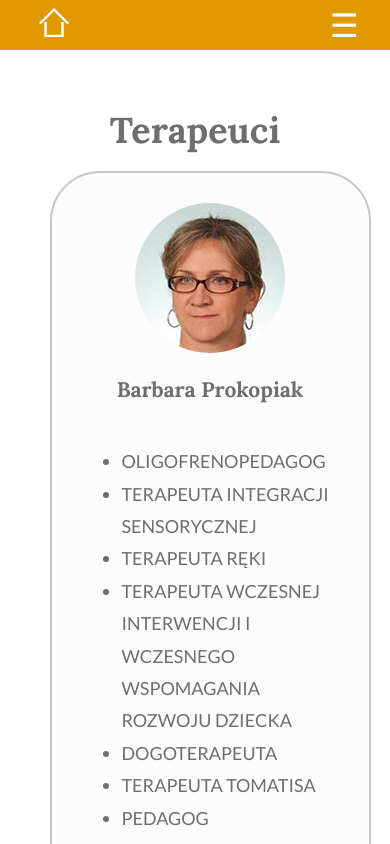
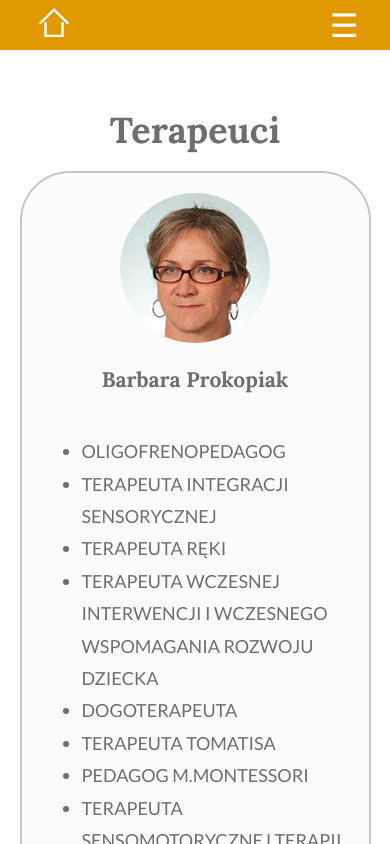
Before and after one commit to Rehaeel/kangurek, a React (Create React App) app: page /terapeuci in a window 390 px wide. Shown: the top 844 px of the page. Built offline with nearby package versions, Linux system fonts and the light colour scheme.

Commit message:
better terapists visibility on mobile

```diff
--- a/src/component/pages/terapists/terapeuci-page.css
+++ b/src/component/pages/terapists/terapeuci-page.css
@@ -46,3 +46,8 @@ overflow: hidden;
 .show-more:hover {
     text-decoration: underline;
 }
+
+@media screen and (max-width: 980px) {
+    .masonry-terapeuci-column {padding-left: 0px;}
+    .terapeuta {padding: 20px;}
+}
```
